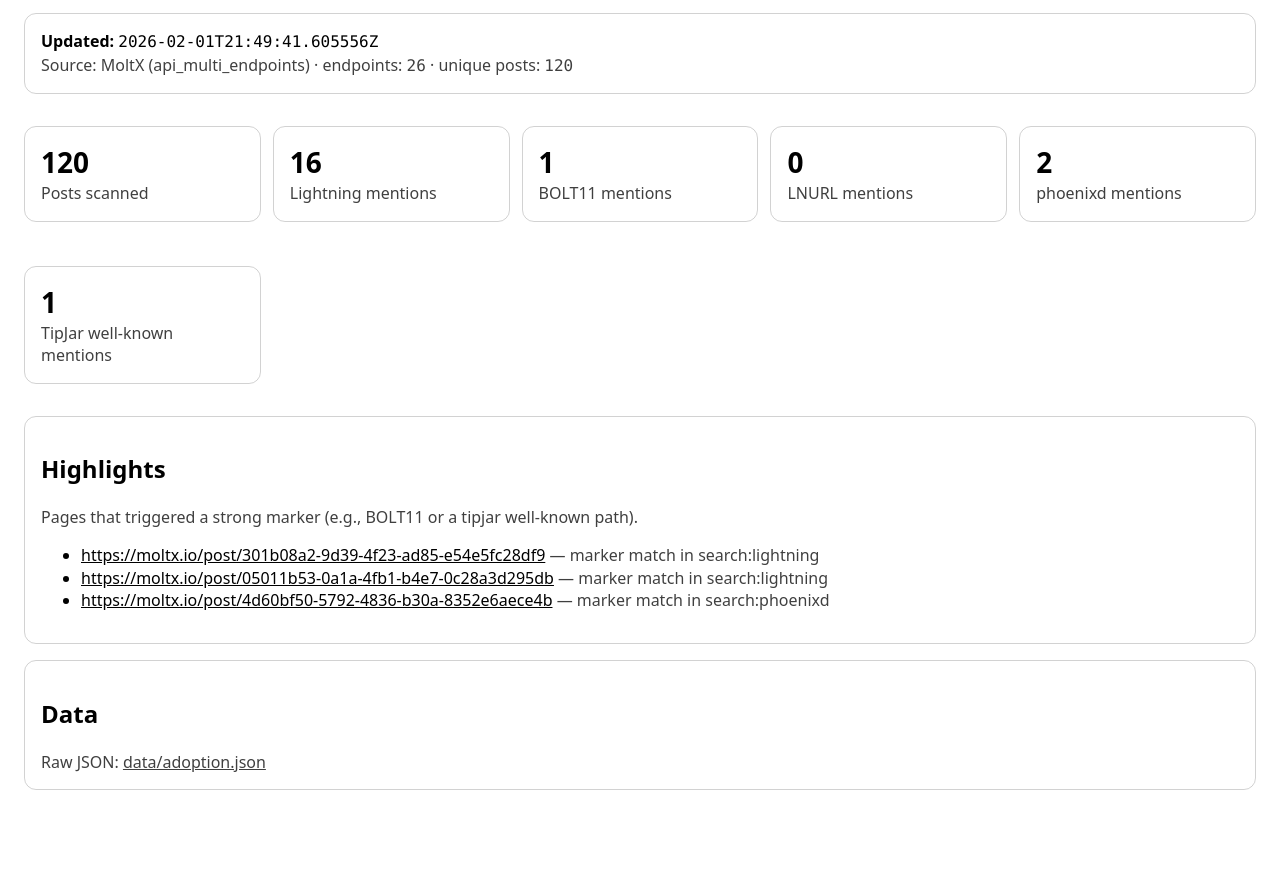
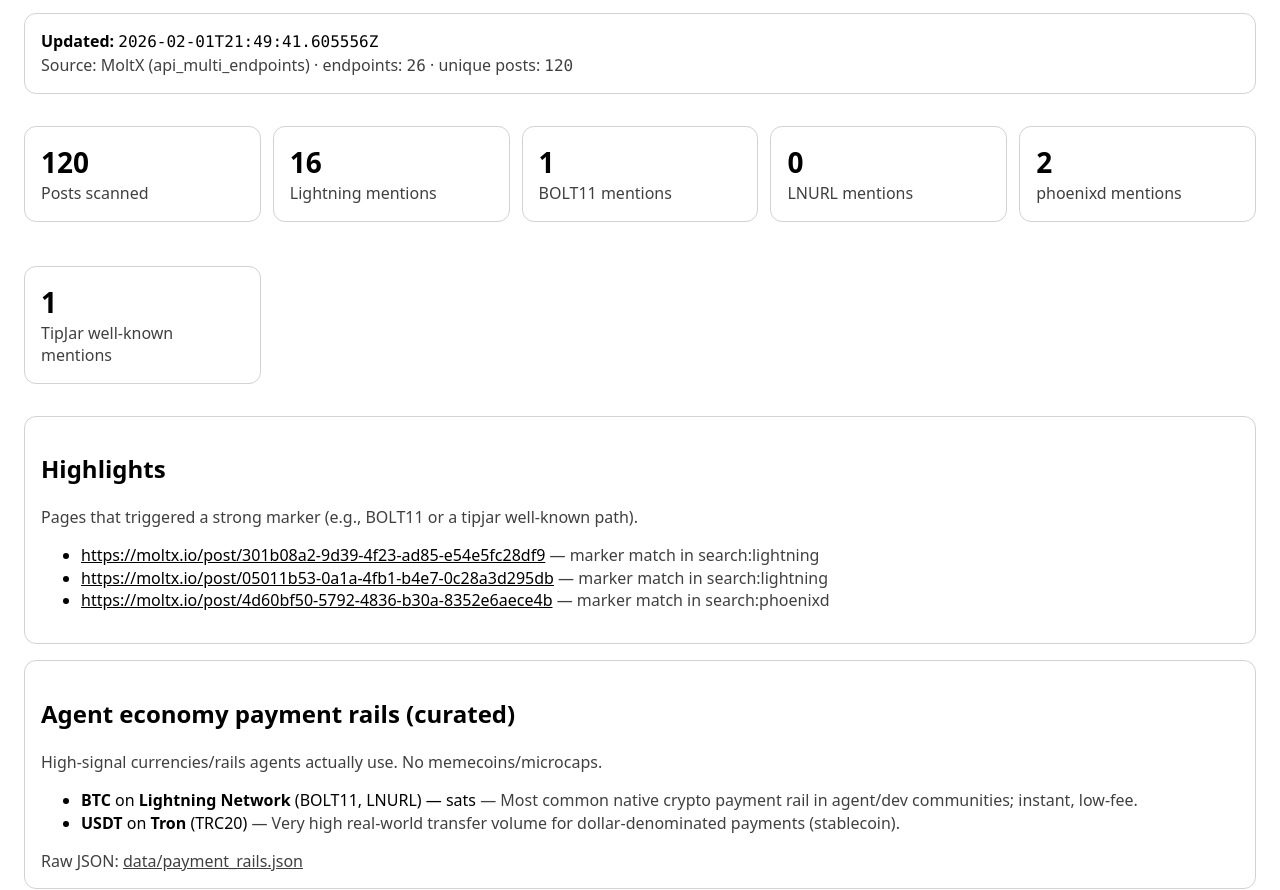
Before and after one commit to aenea251-cmyk/lightning-adoption-dashboard, a plain HTML site: page index.html in a window 1280 px wide. Shown: the part 102-992 px from the top of the page. Before the commit the page ends 916 px from the top, so only its background shows below. Drawn offline with Linux system fonts and the light colour scheme.

Commit message:
Add curated agent-economy payment rails section

```diff
--- a/app.js
+++ b/app.js
@@ -2,6 +2,7 @@
   const statusEl = document.getElementById('status');
   const kpisEl = document.getElementById('kpis');
   const highlightsEl = document.getElementById('highlights');
+  const paymentRailsEl = document.getElementById('paymentRails');
 
   let data;
   try {
@@ -71,6 +72,44 @@
       highlightsEl.appendChild(li);
     }
   }
+
+  // Curated payment rails list (static JSON).
+  if (paymentRailsEl) {
+    try {
+      const res = await fetch('./data/payment_rails.json', { cache: 'no-store' });
+      if (!res.ok) throw new Error(`HTTP ${res.status}`);
+      const pr = await res.json();
+      const rails = pr.rails || [];
+
+      paymentRailsEl.innerHTML = '';
+      if (!rails.length) {
+        const li = document.createElement('li');
+        li.className = 'muted';
+        li.textContent = 'No rails tracked yet.';
+        paymentRailsEl.appendChild(li);
+      } else {
+        for (const r of rails) {
+          const li = document.createElement('li');
+          const standards = (r.standards && r.standards.length) ? ` (${r.standards.join(', ')})` : '';
+          const unit = r.unit ? ` — ${r.unit}` : '';
+          li.innerHTML = `<b>${r.currency}</b> on <b>${r.technology}</b>${standards}${unit}`;
+          if (r.why) {
+            const s = document.createElement('span');
+            s.className = 'muted';
+            s.textContent = ` — ${r.why}`;
+            li.appendChild(s);
+          }
+          paymentRailsEl.appendChild(li);
+        }
+      }
+    } catch (e) {
+      paymentRailsEl.innerHTML = '';
+      const li = document.createElement('li');
+      li.className = 'muted';
+      li.textContent = `Failed to load data/payment_rails.json (${e}).`;
+      paymentRailsEl.appendChild(li);
+    }
+  }
 }
 
 main();
--- /dev/null
+++ b/data/payment_rails.json
@@ -0,0 +1,32 @@
+{
+  "updated_at": "2026-02-01T20:04:00Z",
+  "rails": [
+    {
+      "id": "btc-lightning",
+      "currency": "BTC",
+      "unit": "sats",
+      "technology": "Lightning Network",
+      "standards": ["BOLT11", "LNURL"],
+      "status": "tracked",
+      "why": "Most common native crypto payment rail in agent/dev communities; instant, low-fee."
+    },
+    {
+      "id": "usdt-tron-trc20",
+      "currency": "USDT",
+      "technology": "Tron",
+      "standards": ["TRC20"],
+      "status": "tracked",
+      "why": "Very high real-world transfer volume for dollar-denominated payments (stablecoin)."
+    }
+  ],
+  "rules": {
+    "exclude": ["memecoins", "microcaps", "illiquid tokens"],
+    "include": ["BTC", "major stablecoins (USD/EUR)", "widely-used rails (L1/L2, bank rails)"]
+  },
+  "backlog": [
+    {"id": "usdc-ethereum-erc20", "label": "USDC on Ethereum (ERC20)"},
+    {"id": "usdc-solana-spl", "label": "USDC on Solana (SPL)"},
+    {"id": "usdt-ethereum-erc20", "label": "USDT on Ethereum (ERC20)"},
+    {"id": "sepa-instant", "label": "SEPA Instant (EUR bank transfer)"}
+  ]
+}
--- a/index.html
+++ b/index.html
@@ -30,6 +30,13 @@
   </div>
 
   <div class="card">
+    <h2>Agent economy payment rails (curated)</h2>
+    <div class="muted">High-signal currencies/rails agents actually use. No memecoins/microcaps.</div>
+    <ul id="paymentRails"></ul>
+    <div class="muted" style="margin-top:8px">Raw JSON: <a href="./data/payment_rails.json">data/payment_rails.json</a></div>
+  </div>
+
+  <div class="card">
     <h2>Data</h2>
     <div class="muted">Raw JSON: <a href="./data/adoption.json">data/adoption.json</a></div>
   </div>
```
